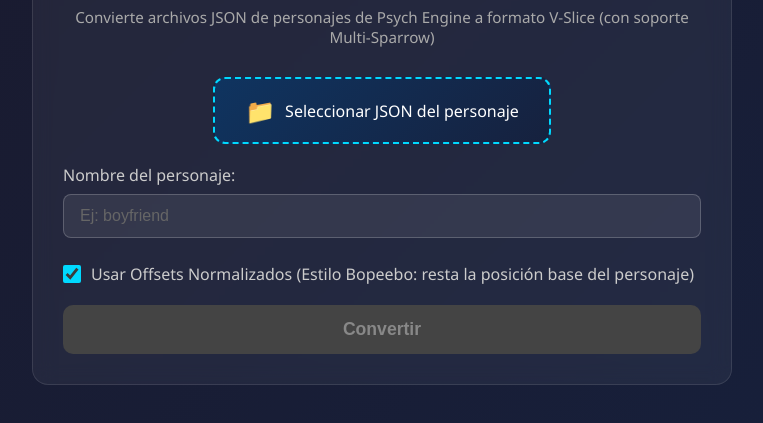
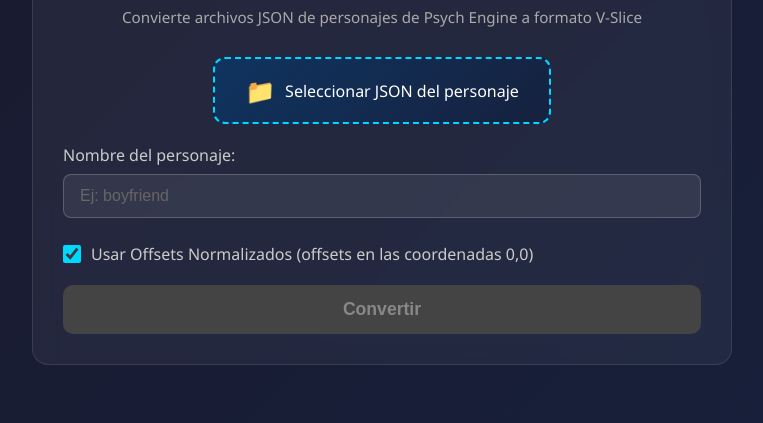
Before and after one commit to NeonExplorerOficial/Psych-Engine-to-V-Slice, a plain HTML site: page index.html in a window 1280 px wide. Shown: the part 93-516 px from the top of the page, without its empty margins (258-1021 px from the left). Drawn offline with Linux system fonts and the light colour scheme.

Commit message:
Revise subtitle and checkbox label for clarity

```diff
--- a/index.html
+++ b/index.html
@@ -10,7 +10,7 @@
 <body>
     <div class="container">
         <h1>Psych Engine to V-Slice Converter</h1>
-        <p class="subtitle">Convierte archivos JSON de personajes de Psych Engine a formato V-Slice (con soporte Multi-Sparrow)</p>
+        <p class="subtitle">Convierte archivos JSON de personajes de Psych Engine a formato V-Slice</p>
 
         <div class="upload-section">
             <label for="file-input" class="file-label">
@@ -34,7 +34,7 @@
         <div class="options-section">
             <label class="checkbox-label">
                 <input type="checkbox" id="use-base-offsets" checked>
-                <span>Usar Offsets Normalizados (Estilo Bopeebo: resta la posición base del personaje)</span>
+                <span>Usar Offsets Normalizados (offsets en las coordenadas 0,0)</span>
             </label>
         </div>
 
```
